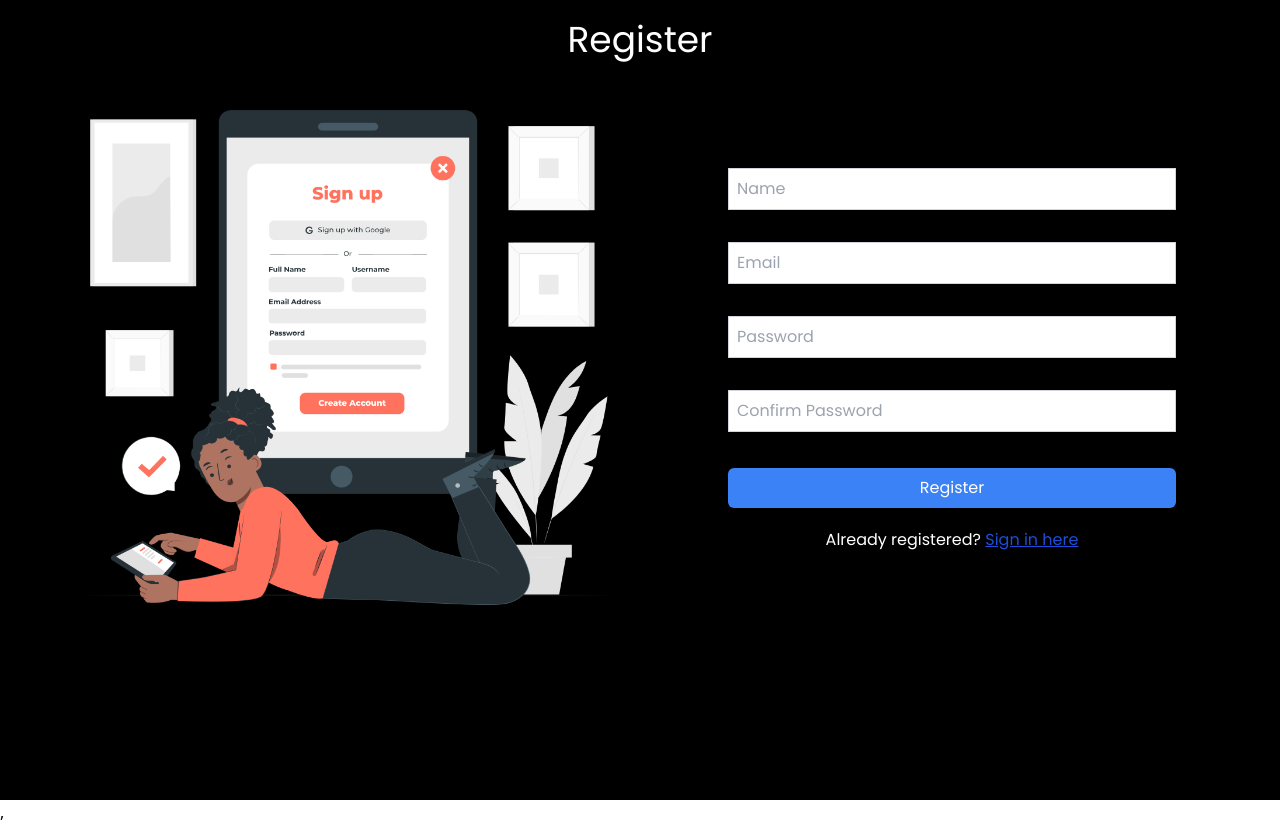
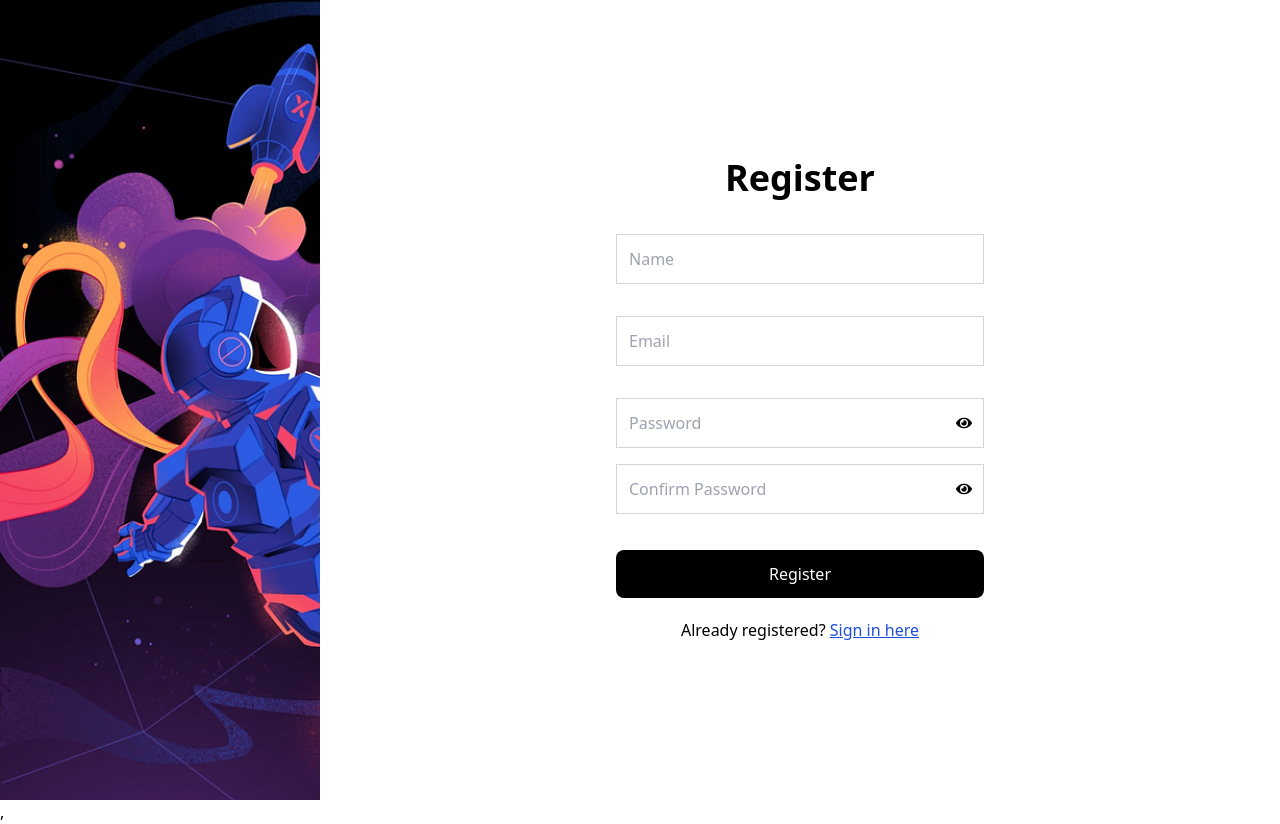
Before and after one commit to codycubes/Bloggie, a React (Vite) app in the folder frontend/: page /registration in a window 1280 px wide. Built offline with nearby package versions, Linux system fonts and the light colour scheme.

Commit message:
Design changes

```diff
--- a/frontend/src/App.tsx
+++ b/frontend/src/App.tsx
@@ -2,20 +2,26 @@ import React from 'react';
 import { Routes, Route } from 'react-router-dom';
 import Login from './Pages/Login';
 import Registration from './Pages/Register';
-import { Home } from './Pages/Homepage';
+import Navbar from './Components/Navbar';
 import { ToastContainer } from 'react-toastify';
 import 'react-toastify/dist/ReactToastify.css';
-import ProfileEdit from './Pages/ProfileEdit';
+import { Home } from './Pages/Homepage';
+import { useLocation } from 'react-router-dom';
 
 const App: React.FC = () => {
+  const location = useLocation();
+  const pageName:string = location.pathname.split('/')[1];
+  console.log("🚀 ~ pageName:", pageName)
+  console.log("🚀 ~ pageName:", pageName)
   return (
-    <div className="bg-black text-white font-poppins px-10 min-h-screen ">
+    <div>
+      {/* Either show navbar using auth or hide using the location as follows */}
+      {(pageName !== 'login' && pageName !== 'registration') && <Navbar />}
       <ToastContainer />
       <Routes>
         <Route path="/login" element={<Login />} />
         <Route path="/registration" element={<Registration />} />
         <Route path="/*" element={<Home />} />
-        {/* <Route path='/profileedit' element={<ProfileEdit />} />  */}
       </Routes>
     </div>
   );
--- a/frontend/src/Pages/Login.tsx
+++ b/frontend/src/Pages/Login.tsx
@@ -1,4 +1,4 @@
-import React, { useState, useEffect } from 'react';
+import React, { useState } from 'react';
 import { Link, useNavigate } from 'react-router-dom';
 import { useDispatch, useSelector } from 'react-redux';
 import { useLoginMutation } from '../slices/usersApiSlice';
@@ -6,6 +6,10 @@ import { setCredentials } from '../slices/authSlice';
 import { toast } from 'react-toastify';
 import { RootState, AppDispatch } from '../store';
 import signin from '../images/Sign in-amico.png';
+import spaceImage from '../images/space.jpg';
+import Swal from 'sweetalert2';
+import { ClipLoader } from 'react-spinners';
+import { FaEye, FaEyeSlash } from 'react-icons/fa';
 
 interface LoginResponse {
   id: string;
@@ -17,6 +21,7 @@ interface LoginResponse {
 const Login: React.FC = () => {
   const [email, setEmail] = useState<string>('');
   const [password, setPassword] = useState<string>('');
+  const [showPassword, setShowPassword] = useState<boolean>(false);
 
   const navigate = useNavigate();
   const dispatch = useDispatch<AppDispatch>();
@@ -39,37 +44,47 @@ const Login: React.FC = () => {
         navigate('/');
       }
     } catch (err: any) {
-      toast.error(err?.data?.message || err.error);
+      Swal.fire({
+        icon: 'error',
+        title: 'Oops...',
+        text: err?.data?.message || err.error,
+      });
     }
   };
 
   return (
-    <div className='container mx-auto px-4'>
-      <h1 className='text-4xl text-center pt-5'>Sign In</h1>
-      <div className='grid grid-cols-1 md:grid-cols-2 h-11/12 space-x-10'>
-        <div>
-          <img src={signin} alt='signin' className='object-cover w-full' />
-        </div>
-        <div className='flex items-center justify-center'>
-          <form className='w-full max-w-md' onSubmit={handleLogin}>
+    <div className='flex h-screen'>
+      <div className='w-1/4 bg-cover' style={{ backgroundImage: `url(${spaceImage})` }}></div>
+      <div className='w-3/4 bg-white flex items-center justify-center relative'>
+        <div className='absolute left-0 top-0 w-1/4 h-full bg-cover' style={{ backgroundImage: `url(${spaceImage})`, zIndex: -1 }}></div>
+        <form className='w-full max-w-md p-10 bg-white z-10' onSubmit={handleLogin}>
+          <h1 className='text-4xl text-center mb-5 font-bold'>Sign In</h1>
           <input
             type='email'
             placeholder='Email'
-              className='border border-gray-300 p-2 w-full my-4'
+            className='border border-gray-300 p-3 w-full my-4'
             value={email}
             onChange={(e) => setEmail(e.target.value)}
             required
           />
+          <div className='relative w-full my-4'>
             <input
-              type='password'
+              type={showPassword ? 'text' : 'password'}
               placeholder='Password'
-              className='border border-gray-300 p-2 w-full my-4'
+              className='border border-gray-300 p-3 w-full'
               value={password}
               onChange={(e) => setPassword(e.target.value)}
               required
             />
-            {isLoading && <h2>Loading</h2>}
-            <button type='submit' className='bg-blue-500 text-white p-2 rounded-md w-full my-5'>
+            <div
+              className='absolute inset-y-0 right-0 pr-3 flex items-center cursor-pointer'
+              onClick={() => setShowPassword(!showPassword)}
+            >
+              {showPassword ? <FaEyeSlash /> : <FaEye />}
+            </div>
+          </div>
+          {isLoading && <ClipLoader color={"#123abc"} loading={isLoading} size={50} />}
+          <button type='submit' className='bg-black text-white p-3 rounded-lg w-full my-5'>
             Sign In
           </button>
           <p className='text-center'>
@@ -81,7 +96,6 @@ const Login: React.FC = () => {
         </form>
       </div>
     </div>
-    </div>
   );
 };
 
--- a/frontend/src/Pages/Register.tsx
+++ b/frontend/src/Pages/Register.tsx
@@ -6,13 +6,18 @@ import { setCredentials } from '../slices/authSlice';
 import { SquareLoader } from 'react-spinners';
 import { toast } from 'react-toastify';
 import signup from '../images/Sign up-pana.png';
+import spaceImage from '../images/space.jpg';
 import { RootState } from '../store';
+import Swal from 'sweetalert2';
+import { FaEye, FaEyeSlash } from 'react-icons/fa';
 
 const Registration: React.FC = () => {
   const [name, setName] = useState<string>('');
   const [email, setEmail] = useState<string>('');
   const [password, setPassword] = useState<string>('');
   const [confirmPassword, setConfirmPassword] = useState<string>('');
+  const [showPassword, setShowPassword] = useState<boolean>(false);
+  const [showConfirmPassword, setShowConfirmPassword] = useState<boolean>(false);
 
   const dispatch = useDispatch();
   const navigate = useNavigate();
@@ -31,31 +36,37 @@ const Registration: React.FC = () => {
     event.preventDefault();
 
     if (password !== confirmPassword) {
-      toast.error('Passwords do not match');
+      Swal.fire({
+        icon: 'error',
+        title: 'Oops...',
+        text: 'Passwords do not match',
+      });
     } else {
       try {
         const res = await register({ name, email, password }).unwrap();
         dispatch(setCredentials({ ...res }));
         navigate('/');
       } catch (err: any) {
-        toast.error(err?.data?.message || err.error);
+        Swal.fire({
+          icon: 'error',
+          title: 'Oops...',
+          text: err?.data?.message || err.error,
+        });
       }
     }
   };
 
   return (
-    <div className='container mx-auto px-4'>
-      <h1 className='text-4xl text-center pt-5'>Register</h1>
-      <div className='grid grid-cols-1 md:grid-cols-2 h-11/12 space-x-10'>
-        <div>
-          <img src={signup} alt='signup' className='object-cover w-full' />
-        </div>
-        <div className='flex items-center justify-center'>
-          <form className='w-full max-w-md' onSubmit={handleRegister}>
+    <div className='flex h-screen'>
+      <div className='w-1/4 bg-cover' style={{ backgroundImage: `url(${spaceImage})` }}></div>
+      <div className='w-3/4 bg-white flex items-center justify-center relative'>
+        <div className='absolute left-0 top-0 w-1/4 h-full bg-cover' style={{ backgroundImage: `url(${spaceImage})`, zIndex: -1 }}></div>
+        <form className='w-full max-w-md p-10 bg-white z-10' onSubmit={handleRegister}>
+          <h1 className='text-4xl text-center mb-5 font-bold'>Register</h1>
           <input
             type='text'
             placeholder='Name'
-              className='border border-gray-300 p-2 w-full my-4'
+            className='border border-gray-300 p-3 w-full my-4'
             value={name}
             onChange={(e) => setName(e.target.value)}
             required
@@ -63,29 +74,45 @@ const Registration: React.FC = () => {
           <input
             type='email'
             placeholder='Email'
-              className='border border-gray-300 p-2 w-full my-4'
+            className='border border-gray-300 p-3 w-full my-4'
             value={email}
             onChange={(e) => setEmail(e.target.value)}
             required
           />
+          <div className='relative w-full my-4'>
             <input
-              type='password'
+              type={showPassword ? 'text' : 'password'}
               placeholder='Password'
-              className='border border-gray-300 p-2 w-full my-4'
+              className='border border-gray-300 p-3 w-full'
               value={password}
               onChange={(e) => setPassword(e.target.value)}
               required
             />
+            <div
+              className='absolute inset-y-0 right-0 pr-3 flex items-center cursor-pointer'
+              onClick={() => setShowPassword(!showPassword)}
+            >
+              {showPassword ? <FaEyeSlash /> : <FaEye />}
+            </div>
+          </div>
+          <div className='relative w-full my-4'>
             <input
-              type='password'
+              type={showConfirmPassword ? 'text' : 'password'}
               placeholder='Confirm Password'
-              className='border border-gray-300 p-2 w-full my-4'
+              className='border border-gray-300 p-3 w-full'
               value={confirmPassword}
               onChange={(e) => setConfirmPassword(e.target.value)}
               required
             />
+            <div
+              className='absolute inset-y-0 right-0 pr-3 flex items-center cursor-pointer'
+              onClick={() => setShowConfirmPassword(!showConfirmPassword)}
+            >
+              {showConfirmPassword ? <FaEyeSlash /> : <FaEye />}
+            </div>
+          </div>
           {isLoading && <SquareLoader />}
-            <button type='submit' className='bg-blue-500 text-white p-2 rounded-md w-full my-5'>
+          <button type='submit' className='bg-black text-white p-3 rounded-lg w-full my-5'>
             Register
           </button>
           <p className='text-center'>
@@ -97,7 +124,6 @@ const Registration: React.FC = () => {
         </form>
       </div>
     </div>
-    </div>
   );
 };
 
```
Also changed, not shown: frontend/src/images/space.jpg (added). Lines whose indentation alone changed are shown as unchanged.
